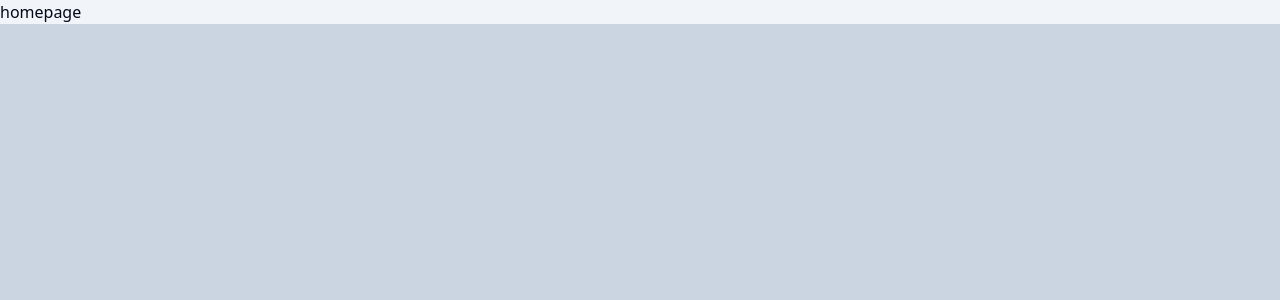
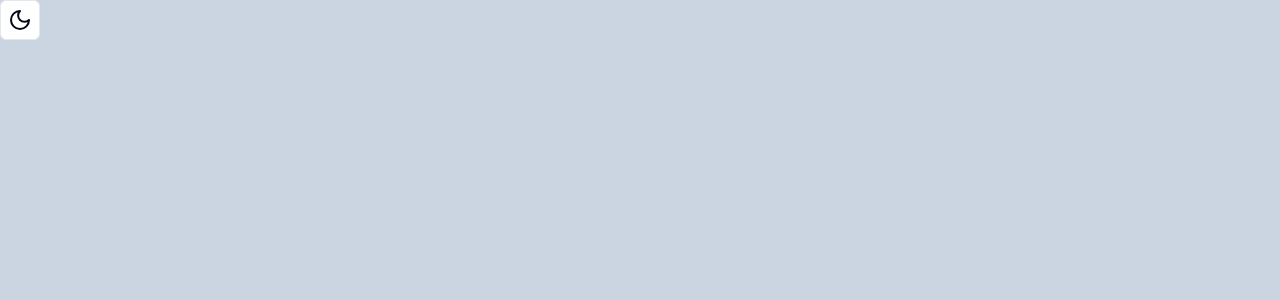
Before and after one commit to JaypeeFern/Portfolio, a React (Vite) app: page / in a window 1280 px wide. Shown: the top 300 px of the page. Built offline with nearby package versions, Linux system fonts and the light colour scheme.

Commit message:
added light and dark mode buttons

```diff
--- a/src/main.tsx
+++ b/src/main.tsx
@@ -1,7 +1,7 @@
 import React from 'react'
 import ReactDOM from 'react-dom/client'
 import App from './App.tsx'
-import { ThemeProvider } from './components/theme-provider.tsx'
+import { ThemeProvider } from './components/ThemeProvider.tsx'
 import './index.css'
 
 ReactDOM.createRoot(document.getElementById('root')!).render(
--- a/src/pages/Homepage.tsx
+++ b/src/pages/Homepage.tsx
@@ -1,7 +1,22 @@
+import { Button } from "@/components/ui/button"
+import { Sun, Moon } from "lucide-react"
+import { useTheme } from "@/components/ThemeProvider"
+
 export default function Homepage() {
+    const { theme, setTheme } = useTheme()
+
+
     return (
-        <div className="bg-slate-100">
-            <span>homepage</span>
+        <div className="h-screen">
+            {theme == 'light' ?
+                (<Button variant='outline' size='icon' onClick={() => setTheme('dark')}>
+                    <Moon />
+                </Button>)
+                :
+                (<Button variant='outline' size='icon' onClick={() => setTheme('light')}>
+                    <Sun />
+                </Button>)
+            }
         </div>
     )
 }
```
Also changed, not shown: src/components/ThemeProvider.tsx (renamed from src/components/theme-provider.tsx).
